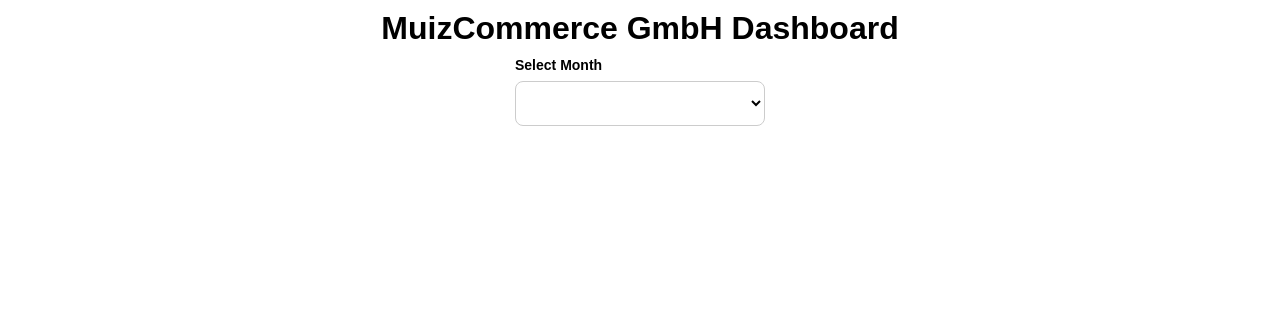
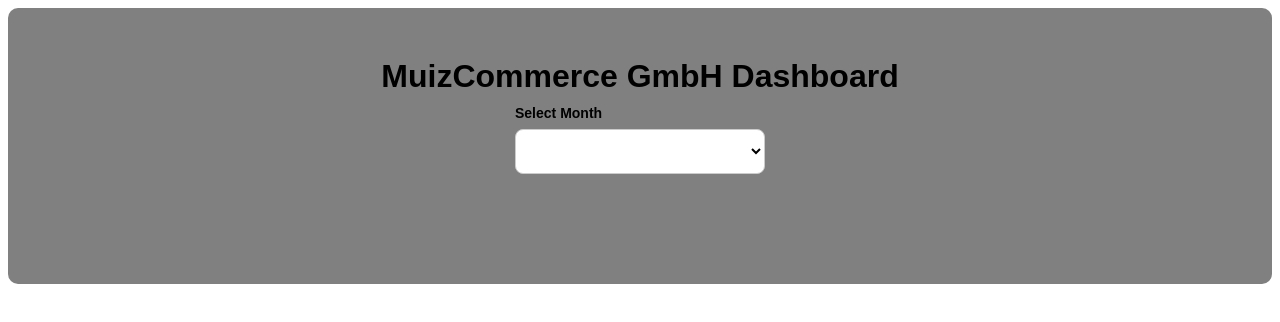
Before and after one commit to oluwaGamer/muizcommerce-dashboard, a Vue app: page / in a window 1280 px wide. Shown: the top 322 px of the page. Built offline with nearby package versions, Linux system fonts and the light colour scheme.

Commit message:
Update the background color of the different sections and add a sticky top for navigating the data

```diff
--- a/src/App.vue
+++ b/src/App.vue
@@ -7,7 +7,7 @@
     </h1>
 
 
-    <div class="flex flex-gap-30 flex-center margin-top-10">
+    <div class="selection-sticky-top flex flex-gap-30 flex-center margin-top-10">
       <div class="dropdown">
         <label>
           Select Month
--- a/src/dashboard.css
+++ b/src/dashboard.css
@@ -1,17 +1,24 @@
-body{
-  background-color: grey;
+.sales-chart > div{
+  background: white;
+  border-radius: 10px;
+  padding: 10px;
 }
 
-.sales-chart{
-  background-color: white;
-  border-radius: 30%;
-}
 .dashboard {
+  background: grey;
+  border-radius: 10px;
   padding: 40px;
-  padding-top: 0;
+  padding-top: 30;
   font-family: Arial, sans-serif;
 }
 
+.selection-sticky-top{
+    position: sticky;
+    top: 0;
+    background: grey;
+    width: 100%;
+    border-radius: 10px;
+}
 .buttons {
   display: flex;
   gap: 15px;
```
